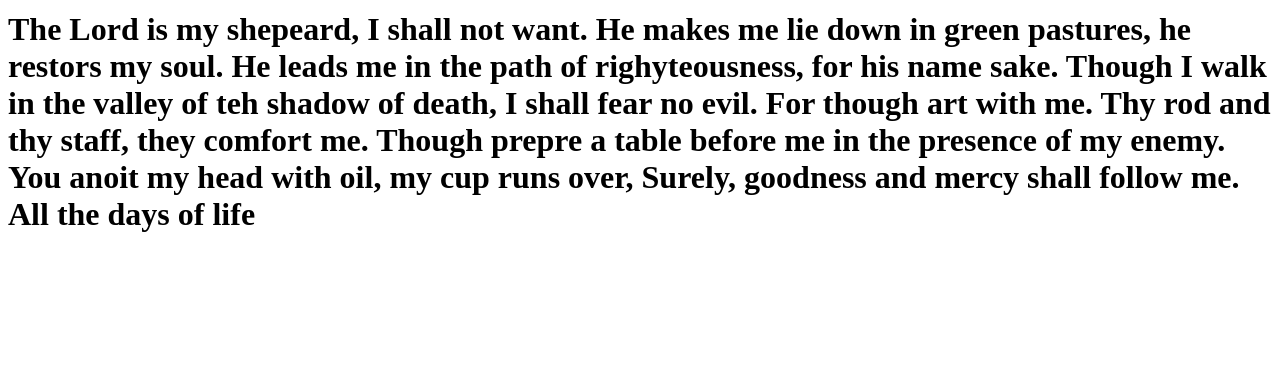
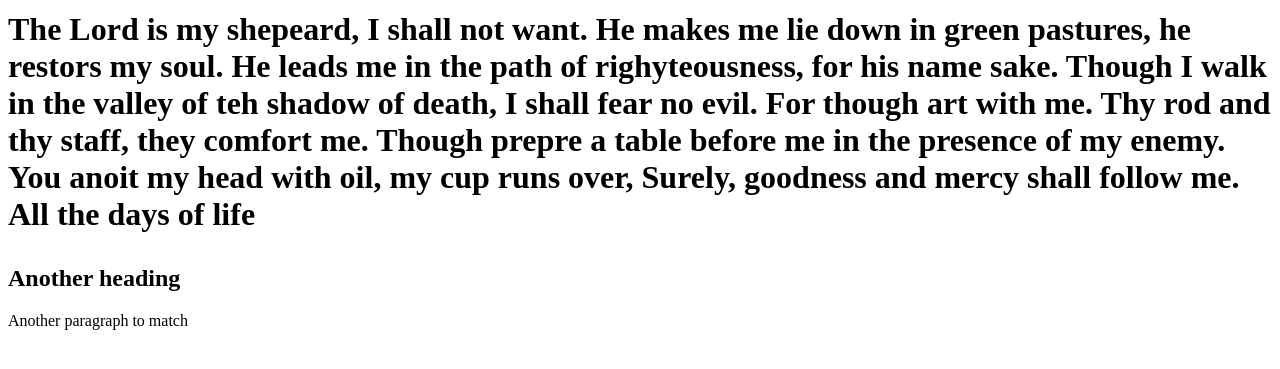
Before and after one commit to Woleojopb/git-class, a plain HTML site: page home.html in a window 1280 px wide. Shown: the part 79-448 px from the top of the page. Drawn offline with Linux system fonts and the light colour scheme.

Commit message:
another modification of home.html

```diff
--- a/home.html
+++ b/home.html
@@ -20,5 +20,8 @@
             follow me. All the days of life
         </p>
 
+    <h2>Another heading</h2>
+    <p> Another paragraph to match</p>
+
 </body>
 </html>
```
